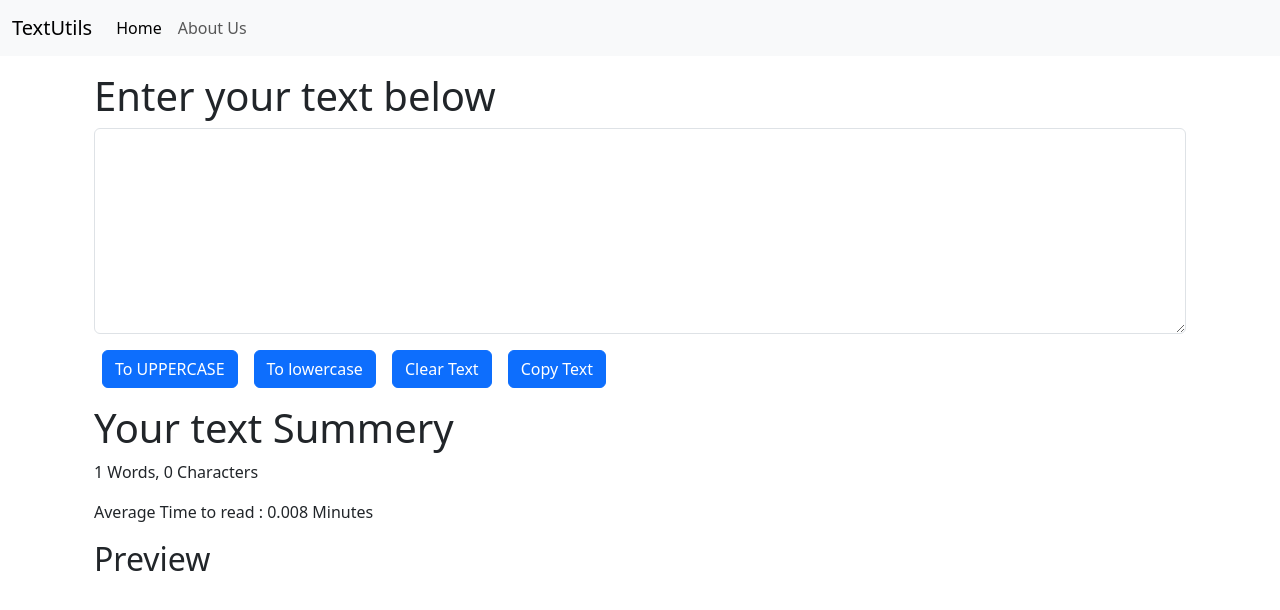
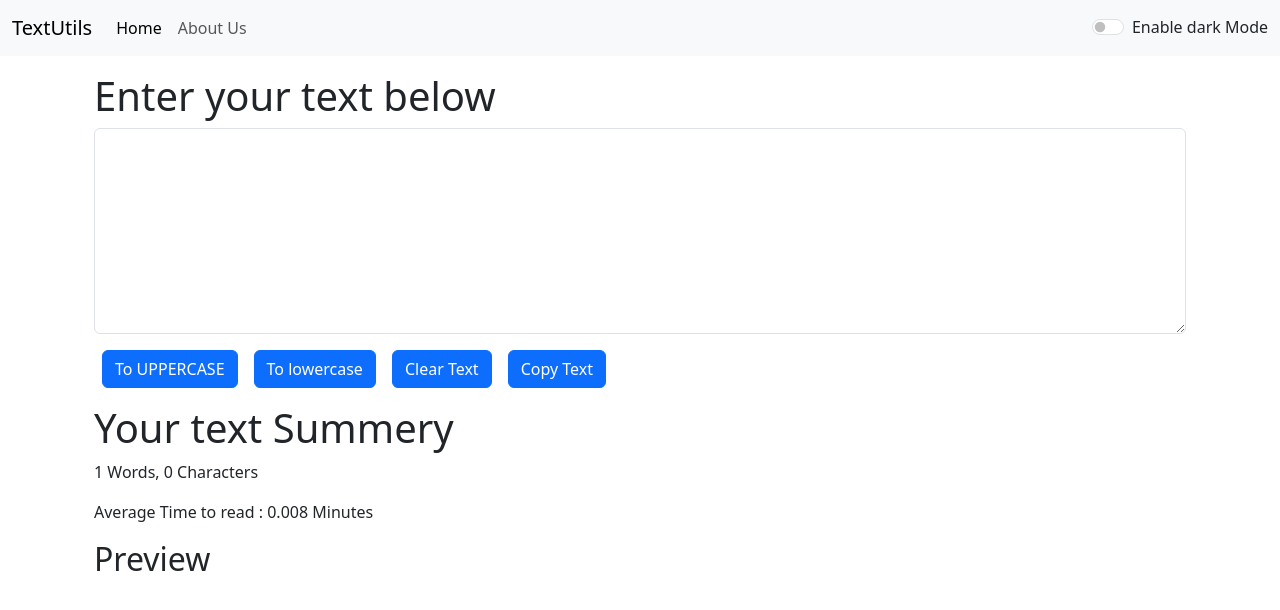
Before and after one commit to lekhok/react-textUtil, a React (Vite) app: page / in a window 1280 px wide. Shown: the top 610 px of the page. Built offline with nearby package versions, Linux system fonts and the light colour scheme.

Commit message:
Feature Updates, Darkmode, Bootstrap changes as new updates

```diff
--- a/src/App.tsx
+++ b/src/App.tsx
@@ -1,12 +1,32 @@
+import {useState} from 'react'
+
 // import About from "./Components/About/About"
 import Navbar from "./Components/Navbar/Navbar"
 import TextForm from "./Components/Textform/TextForm"
 
 
+
+
+
 const App = () => {
+
+  const [mode, setMode] = useState('light')
+
+  const toggleMode  = (): void   => {
+    if (mode=='light')
+    {
+      setMode('dark')
+      document.body.style.backgroundColor = 'grey'
+    }
+    else {
+      setMode('light')
+      document.body.style.backgroundColor = '#f8f9fa'
+    }
+  }
+
   return (
     <div>
-      <Navbar title="TextUtils" aboutText="About Us" />
+      <Navbar title="TextUtils" aboutText="About Us" mode={mode} toggleMode={toggleMode}/>
 
       <div className="container my-3">
 
--- a/src/Components/Navbar/Navbar.tsx
+++ b/src/Components/Navbar/Navbar.tsx
@@ -1,11 +1,18 @@
 interface NavbarProps {
-  title : string;
-  aboutText : string;
+  title: string;
+  aboutText: string;
+  mode: string;
+  toggleMode:  () => void;
 }
 
-const Navbar : React.FC<NavbarProps> = (props) => {
+const Navbar: React.FC<NavbarProps> = (props) => {
+
+    const inverseTextColor = () => {
+     return (props.mode == 'dark' ) ? 'light' : 'dark'
+    }
+
   return (
-        <nav className="navbar navbar-expand-lg bg-body-tertiary">
+    <nav className="navbar navbar-expand-lg bg-body-tertiary" data-bs-theme={props.mode}>
       <div className="container-fluid">
         <a className="navbar-brand" href="#">{props.title}</a>
         <button className="navbar-toggler" type="button" data-bs-toggle="collapse" data-bs-target="#navbarSupportedContent" aria-controls="navbarSupportedContent" aria-expanded="false" aria-label="Toggle navigation">
@@ -24,6 +31,11 @@ const Navbar : React.FC<NavbarProps> = (props) => {
         <input className="form-control me-2" type="search" placeholder="Search" aria-label="Search" />
         <button className="btn btn-outline-success" type="submit">Search</button>
       </form> */}
+
+          <div className={`form-check form-switch text-${inverseTextColor()}` }>
+            <input className="form-check-input" type="checkbox" role="switch" id="flexSwitchCheckDefault" onClick={props.toggleMode} />
+            <label className="form-check-label" htmlFor="flexSwitchCheckDefault" >Enable {inverseTextColor()} Mode</label>
+          </div>
         </div>
       </div>
     </nav>
@@ -31,7 +43,7 @@ const Navbar : React.FC<NavbarProps> = (props) => {
 }
 
 Navbar.defaultProps = {
-  title : "set title here",
+  title: "set title here",
   aboutText: "set about here"
 }
 
```
Also changed, not shown: 1 other file (tests, documents, lock files or other folders). Lines whose indentation alone changed are shown as unchanged.
